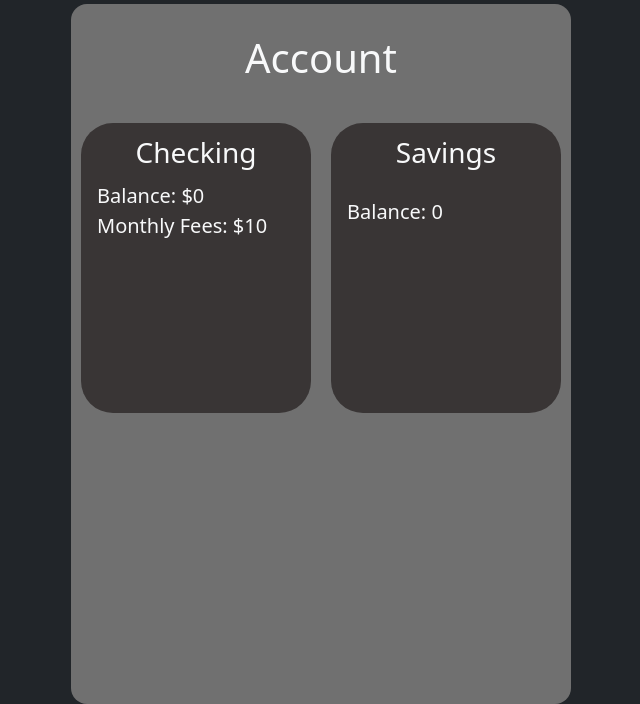
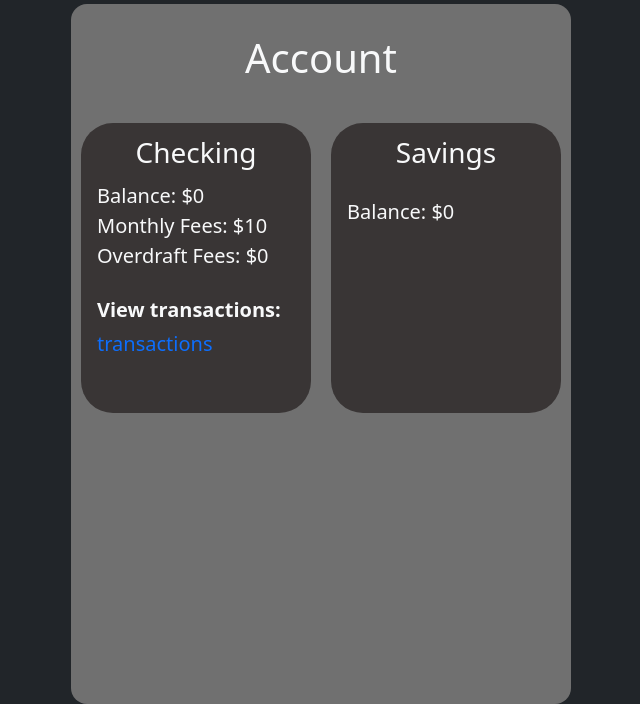
Before and after one commit to woniw/woniw_credit, a Flask app: page /info_page in a window 1280 px wide. Shown: the part 146-850 px from the top of the page, without its empty margins (319-959 px from the left). Run offline with Flask 3, Linux system fonts and the light colour scheme.

Commit message:
completed checking page

```diff
--- a/app.py
+++ b/app.py
@@ -59,6 +59,7 @@ def info_page():
     user_balance_checking = data['users'][username]['balance_info']['checking']['balance']
     user_balance_monthly_fees = data['users'][username]['balance_info']['checking']['fees']
     user_balance_savings = data['users'][username]['balance_info']['savings']
+    overdraft_fees = data['users'][username]['balance_info']['checking']['overdraft_fees']
 
     print("")
     print("")
@@ -66,6 +67,7 @@ def info_page():
     print(f"{bright_magenta}CHECKING: {user_balance_checking}")
     print(f"{bright_magenta}SAVINGS: {user_balance_savings}")
     print(f"{bright_magenta}SAVINGS: {user_balance_monthly_fees}")
+    print(f"{bright_magenta}OVERDRAFT FEES: {overdraft_fees}")
     print("")
     print("")
 
@@ -75,7 +77,8 @@ def info_page():
         password=password,
         checking=user_balance_checking,
         savings=user_balance_savings,
-        monthly_fees=user_balance_monthly_fees
+        monthly_fees=user_balance_monthly_fees,
+        overdraft=overdraft_fees
         )
 
 if __name__ == "__main__":
--- a/data/data.json
+++ b/data/data.json
@@ -8,12 +8,14 @@
             "important": {
                 "password": "CatsAreBetterThanDogs#1",
                 "role": "member",
-                "permission_level": "regular"
+                "permission_level": "regular",
+                "Wmail": "Sammual62@Wmail.wi"
             },
             "balance_info": {
                 "checking": {
                     "balance": 0,
                     "fees": 10,
+                    "overdraft_fees": 0,
                     "transactions": {}
                 },
                 "savings": {
--- a/templates/information_page.html
+++ b/templates/information_page.html
@@ -61,6 +61,20 @@
                     <div class="info_div">
                         <label class="fs-5 text-light ps-3">Balance: ${{checking}}</label>
                         <label class="fs-5 text-light ps-3 pt-0">Monthly Fees: ${{monthly_fees}}</label>
+                        <label class="fs-5 text-light ps-3 pt-o">Overdraft Fees: ${{overdraft}}</label>
+                    </div>
+
+                    <div class="view_transactions_div">
+                        <div class="view_transactions_label">
+                            <label class="text text-light fs-5 ps-3 pt-4"><strong>View transactions:</strong></label>
+                        </div>
+
+                        <div class="transactions_link_div">
+                            <a href="">
+                                <label class="text-primary fs-5 ps-3 pt-1 ">transactions</label>
+                            </a>
+                        </div>
+
                     </div>
                 </div>
 
@@ -72,7 +86,7 @@
                     </div>
 
                     <div class="info_div">
-                        <label class="fs-5 text-light p-3">Balance: {{checking}}</label>
+                        <label class="fs-5 text-light p-3">Balance: ${{checking}}</label>
                     </div>
                 </div>
             </div>
```
